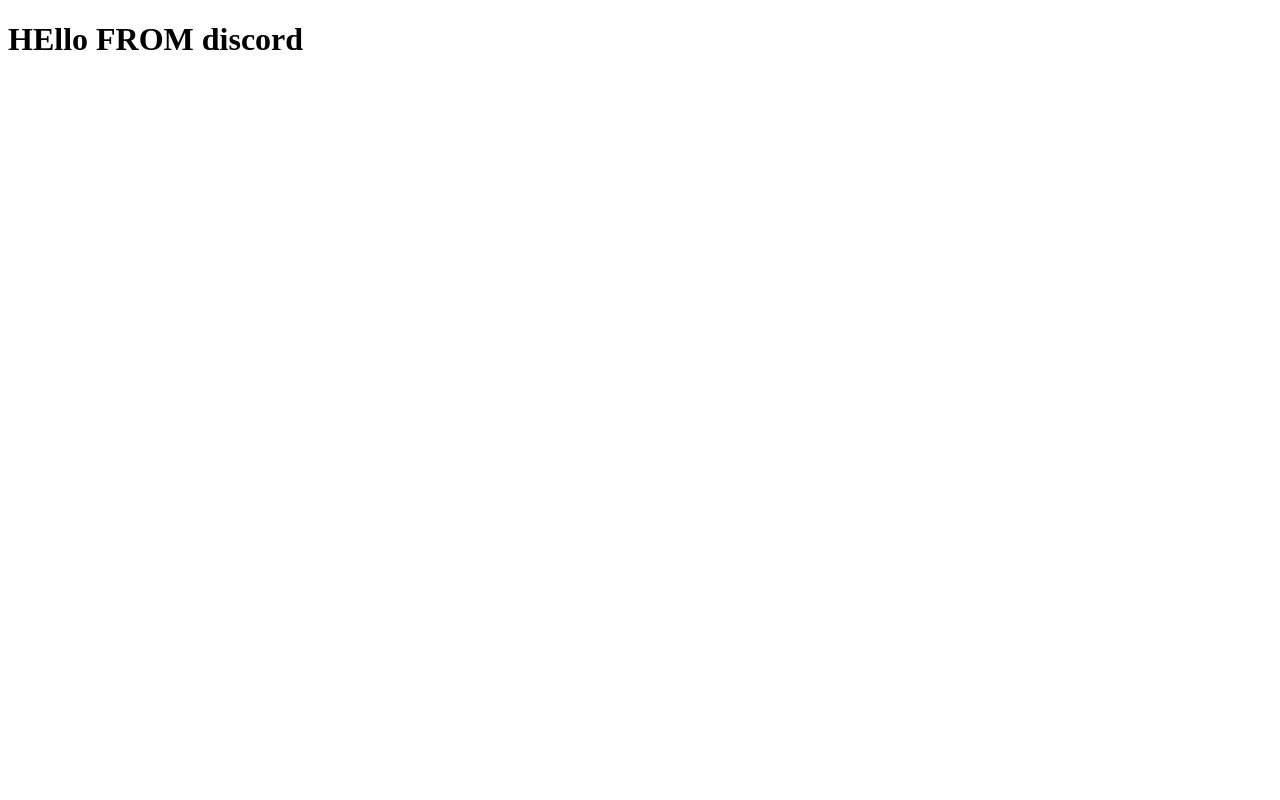
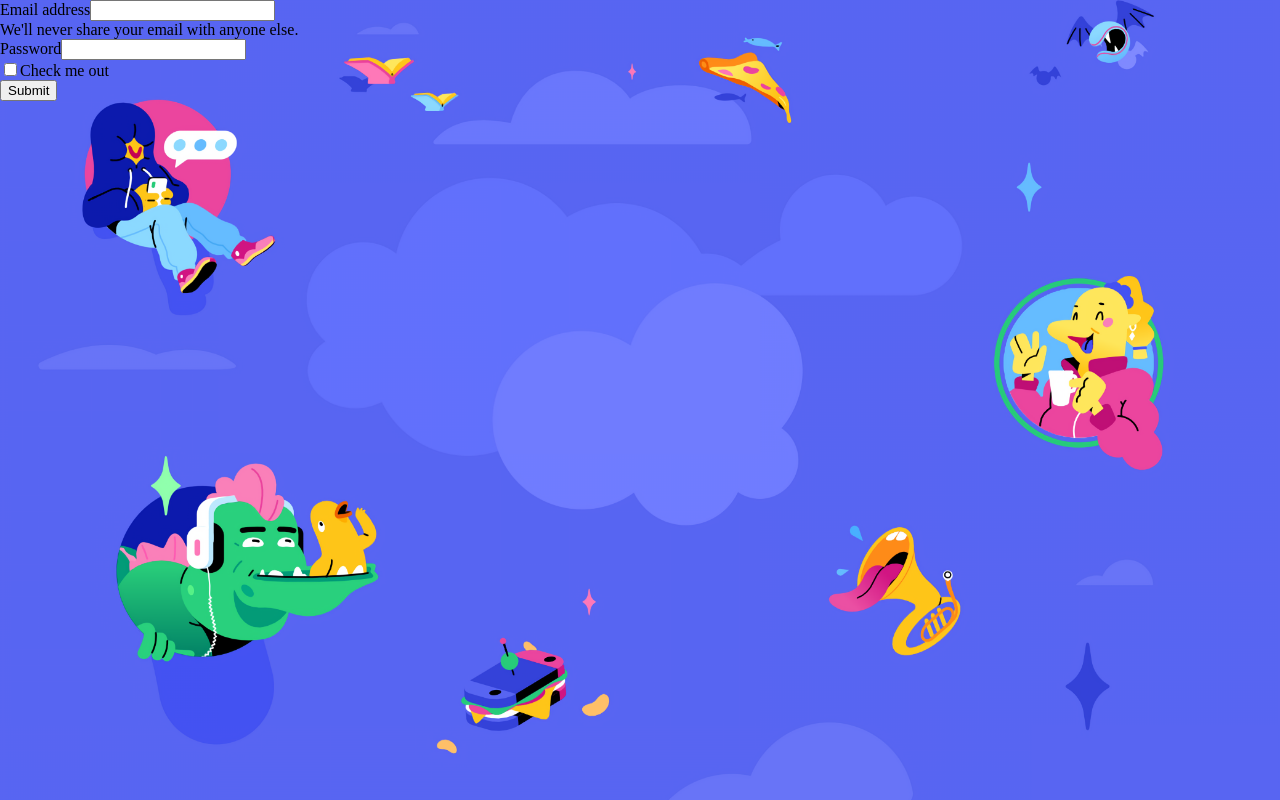
Before and after one commit to ErmanoClaude/Discord, a React (Create React App) app in the folder client/: page /login in a window 1280 px wide. Built offline with nearby package versions, Linux system fonts and the light colour scheme.

Commit message:
worked on the login page and added bootstrap

```diff
--- a/client/package.json
+++ b/client/package.json
@@ -1,7 +1,7 @@
 {
   "name": "client",
   "version": "0.1.0",
-  "proxy":"http://localhost:5000",
+  "proxy": "http://localhost:5000",
   "private": true,
   "dependencies": {
     "@testing-library/jest-dom": "^5.17.0",
@@ -9,7 +9,8 @@
     "@testing-library/user-event": "^13.5.0",
     "react": "^18.2.0",
     "react-dom": "^18.2.0",
-    "react-scripts": "5.0.1",
+    "react-router-dom": "^6.15.0",
+    "react-scripts": "^5.0.1",
     "web-vitals": "^2.1.4"
   },
   "scripts": {
--- a/client/src/App.js
+++ b/client/src/App.js
@@ -1,13 +1,42 @@
-import React, {useEffect, useState } from 'react'
+import React, {useEffect, useState } from 'react';
+import {
+  createBrowserRouter,
+  Routes,
+  Route,
+  Link,
+  NavLink,
+  createRoutesFromElements,
+  RouterProvider
+} from 'react-router-dom';
+
+
+
+// Routes
+import Home from "./pages/Home";
+import Login from "./pages/Login";
+
+// Layout
+import RootLayout from './layouts/RootLayout';
+
+const user = null;
+
+const router = createBrowserRouter(
+  createRoutesFromElements(
+    <Route path="/" element={<RootLayout user={user}/>}>
+      <Route index element={<Home />}></Route>
+      <Route path='login' element={<Login />}></Route>
+    </Route>
+  )
+)
+
+
 
 const App = () => {
 
   const [backendData, setBackendData] = useState([{}]);
 
   return (
-    <div>
-      <h1>HEllo FROM discord</h1>
-    </div>
+    <RouterProvider router={router} />
   )
 }
 
--- /dev/null
+++ b/client/src/layouts/RootLayout.js
@@ -0,0 +1,24 @@
+import { NavLink, Outlet } from 'react-router-dom';
+
+export default function RootLayout({user}) {
+    return (
+        <div className="root-layout">
+            <header>
+            { user && (
+                <nav>
+                    <h1>Discord</h1>
+                    <NavLink to="/">Home</NavLink>
+                    <NavLink to="login">Login</NavLink>
+                </nav>
+            )}
+
+            <link href="https://cdn.jsdelivr.net/npm/bootstrap@5.3.1/dist/css/bootstrap.min.css" rel="stylesheet" integrity="sha384-4bw+/aepP/YC94hEpVNVgiZdgIC5+VKNBQNGCHeKRQN+PtmoHDEXuppvnDJzQIu9" crossorigin="anonymous"></link>
+            <script defer src="https://cdn.jsdelivr.net/npm/bootstrap@5.3.1/dist/js/bootstrap.bundle.min.js" integrity="sha384-HwwvtgBNo3bZJJLYd8oVXjrBZt8cqVSpeBNS5n7C8IVInixGAoxmnlMuBnhbgrkm" crossorigin="anonymous"></script>
+
+            </header>
+            <main>
+                <Outlet />
+            </main>
+        </div>
+    )
+}
--- /dev/null
+++ b/client/src/pages/Home.js
@@ -0,0 +1,10 @@
+
+function Home() {
+    return (
+        <div className="Home">
+            <h1>Welcome to Home Page</h1>
+        </div>
+    );
+};
+
+export default Home;
--- /dev/null
+++ b/client/src/pages/Login.js
@@ -0,0 +1,27 @@
+import '../pagesCSS/login.css'
+
+function Login() {
+
+    return (
+        <div className="login">
+            <form>
+                <div class="mb-3">
+                    <label for="exampleInputEmail1" class="form-label">Email address</label>
+                    <input type="email" class="form-control" id="exampleInputEmail1" aria-describedby="emailHelp" />
+                    <div id="emailHelp" class="form-text">We'll never share your email with anyone else.</div>
+                </div>
+                <div class="mb-3">
+                    <label for="exampleInputPassword1" class="form-label">Password</label>
+                    <input type="password" class="form-control" id="exampleInputPassword1" />
+                </div>
+                <div class="mb-3 form-check">
+                    <input type="checkbox" class="form-check-input" id="exampleCheck1" />
+                    <label class="form-check-label" for="exampleCheck1">Check me out</label>
+                </div>
+                <button type="submit" class="btn btn-primary">Submit</button>
+            </form>
+        </div>
+    );
+};
+
+export default Login;
--- /dev/null
+++ b/client/src/pagesCSS/login.css
@@ -0,0 +1,14 @@
+html, body {
+    height: 100%;
+    margin: 0;
+    padding: 0;
+}
+
+body {
+    background: url('../../assets/loginBackground.png') no-repeat center center fixed;
+    -webkit-background-size: cover;
+    -moz-background-size: cover;
+    -o-background-size: cover;
+    background-size: cover;
+    overflow: hidden;
+}
```
Also changed, not shown: client/assets/loginBackground.png (added), 1 other file (tests, documents, lock files or other folders).
